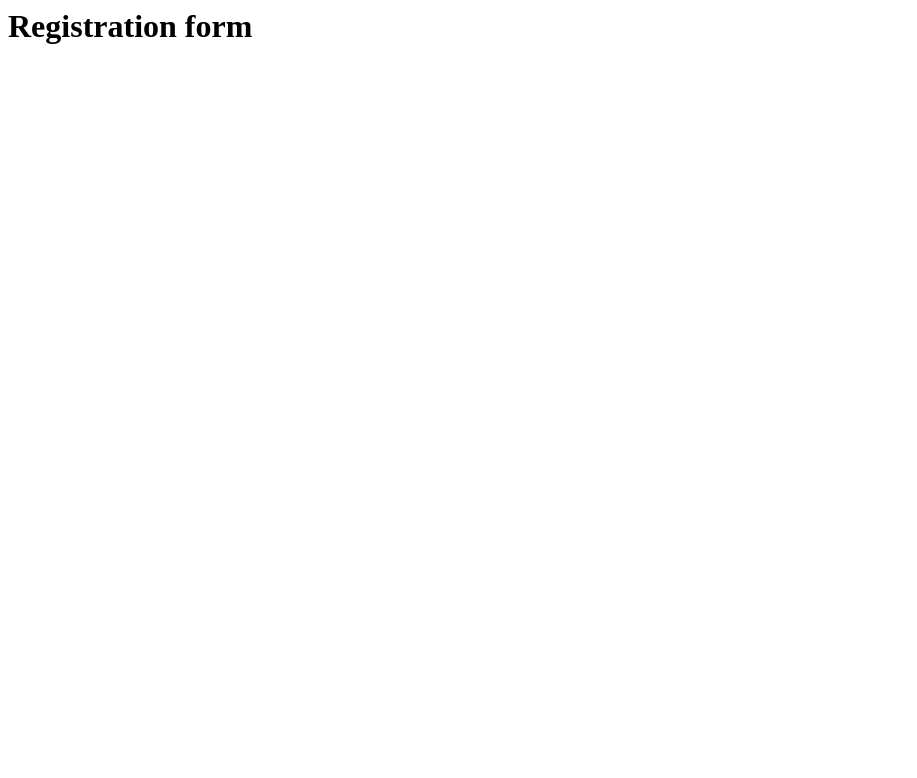
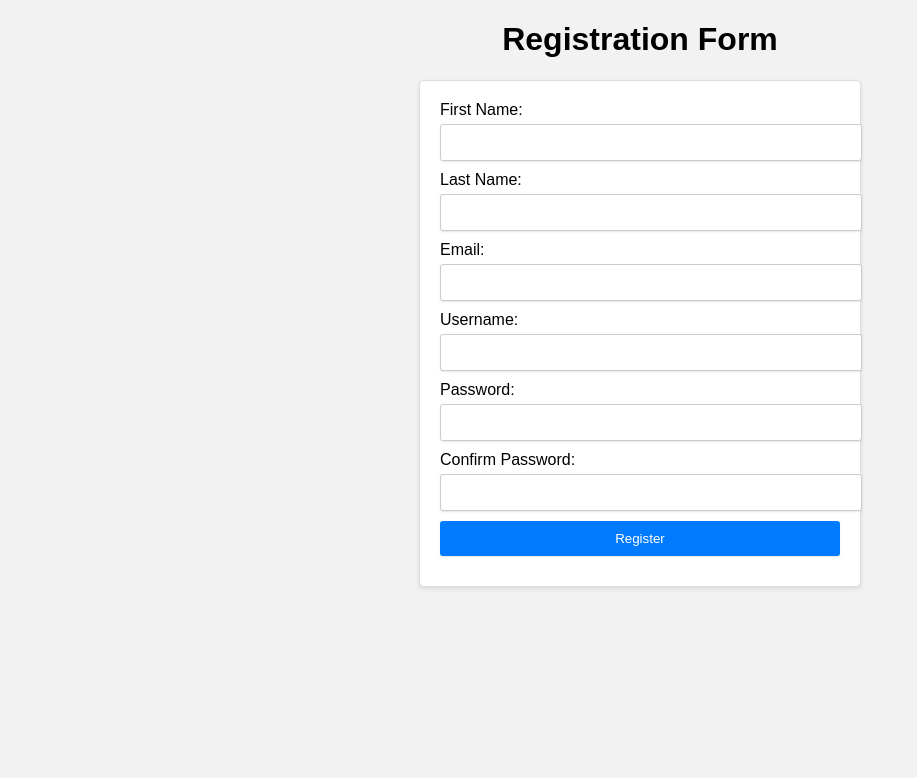
Before and after one commit to donaraphel/Online_College_Magazine, a Django app: page /register/ in a window 1280 px wide. Before the commit the part shown is almost empty. Shown: the top 778 px of the page, without its empty margins (0-917 px from the left). Run offline with Django 4.2, Linux system fonts and the light colour scheme.

Commit message:
new commits

```diff
--- /dev/null
+++ b/online_magazine/online_magazine_app/forms.py
@@ -0,0 +1,13 @@
+from django import forms
+from django.contrib.auth.forms import UserCreationForm
+from django.contrib.auth.models import User
+
+class CustomUserCreationForm(UserCreationForm):
+    # Add custom fields to the form
+    first_name = forms.CharField(max_length=30, required=True)
+    last_name = forms.CharField(max_length=30, required=True)
+    email = forms.EmailField(max_length=254, required=True)
+
+    class Meta:
+        model = User
+        fields = ('username', 'first_name', 'last_name', 'email', 'password1', 'password2')
--- a/online_magazine/online_magazine_app/templates/register.html
+++ b/online_magazine/online_magazine_app/templates/register.html
@@ -1 +1,81 @@
-<h1>Registration form</h1>
+<!DOCTYPE html>
+<html lang="en">
+
+<head>
+    <meta charset="UTF-8">
+    <title>Registration Form</title>
+    <style>
+        body {
+            font-family: Arial, sans-serif;
+            background-color: #f2f2f2;
+            margin: 0;
+            padding: 0;
+        }
+
+        h1 {
+            text-align: center;
+        }
+
+        form {
+            max-width: 400px;
+            margin: 0 auto;
+            padding: 20px;
+            background-color: #fff;
+            border: 1px solid #ddd;
+            border-radius: 5px;
+            box-shadow: 0 2px 4px rgba(0, 0, 0, 0.1);
+        }
+
+        label {
+            display: block;
+            margin-bottom: 5px;
+        }
+
+        input {
+            width: 100%;
+            padding: 10px;
+            margin-bottom: 10px;
+            border: 1px solid #ccc;
+            border-radius: 3px;
+            box-shadow: 0 1px 2px rgba(0, 0, 0, 0.1);
+        }
+
+        input[type="submit"] {
+            background-color: #007BFF;
+            color: #fff;
+            border: none;
+            border-radius: 3px;
+            padding: 10px 15px;
+            cursor: pointer;
+        }
+    </style>
+</head>
+
+<body>
+    <h1>Registration Form</h1>
+    <form method="post">
+        {% csrf_token %}
+
+        <label for="id_first_name">First Name:</label>
+        <input type="text" name="first_name" id="id_first_name" required>
+
+        <label for="id_last_name">Last Name:</label>
+        <input type="text" name="last_name" id="id_last_name" required>
+
+        <label for="id_email">Email:</label>
+        <input type="email" name="email" id="id_email" required>
+
+        <label for="id_username">Username:</label>
+        <input type="text" name="username" id="id_username" required>
+
+        <label for="id_password1">Password:</label>
+        <input type="password" name="password1" id="id_password1" required>
+
+        <label for="id_password2">Confirm Password:</label>
+        <input type="password" name="password2" id="id_password2" required>
+
+        <input type="submit" value="Register">
+    </form>
+</body>
+
+</html>
--- /dev/null
+++ b/online_magazine/online_magazine_app/templates/user_profile.html
@@ -0,0 +1 @@
+<h1>Welcome</h1>
--- a/online_magazine/online_magazine_app/urls.py
+++ b/online_magazine/online_magazine_app/urls.py
@@ -2,6 +2,7 @@ from django.urls import path
 from online_magazine_app import views
 
 urlpatterns = [
-    path('', views.hello_everyone, name='hello_everyone'),
+    path('home/', views.home, name='home'),
     path('register/', views.register, name='register'),
+    path('user_profile/', views.user_profile, name='user_profile'),
 ]
--- a/online_magazine/online_magazine_app/views.py
+++ b/online_magazine/online_magazine_app/views.py
@@ -1,7 +1,39 @@
-from django.shortcuts import render
+from django.shortcuts import render, redirect
+from .forms import CustomUserCreationForm
 
-def hello_everyone(request):
+def home(request):
     return render(request, 'templates/home.html',{})
 
+def user_profile(request):
+    return render(request, 'templates/user_profile.html',{})
+
 def register(request):
-    return render(request,'templates/register.html',{})
+    if request.method == 'POST':
+        # Create an instance of your custom registration form and populate it with the submitted data.
+        form = CustomUserCreationForm(request.POST)
+
+        print("inside registration",form.is_valid())
+
+        # Check if the form is valid (data passes all validation).
+        if form.is_valid():
+            # Access the form data using the cleaned_data dictionary.
+            print("inside form is valid if check")
+            first_name = form.cleaned_data['first_name']
+            last_name = form.cleaned_data['last_name']
+            email = form.cleaned_data['email']
+            username = form.cleaned_data['username']
+            password = form.cleaned_data['password']
+
+            # You can now use these values as needed.
+            print(f"First Name: {first_name}")
+            print(f"Last Name: {last_name}")
+            print(f"Email: {email}")
+            print(f"Username: {username}")
+
+            # Perform user registration or any other actions here.
+
+            return redirect('user_profile')  # Redirect to the home page or any other page as needed.
+    else:
+        form = CustomUserCreationForm()
+
+    return render(request, 'templates/register.html', {'form': form})
```
Also changed, not shown: online_magazine/online_magazine_app/templates/home.html (+42 -2 lines).
